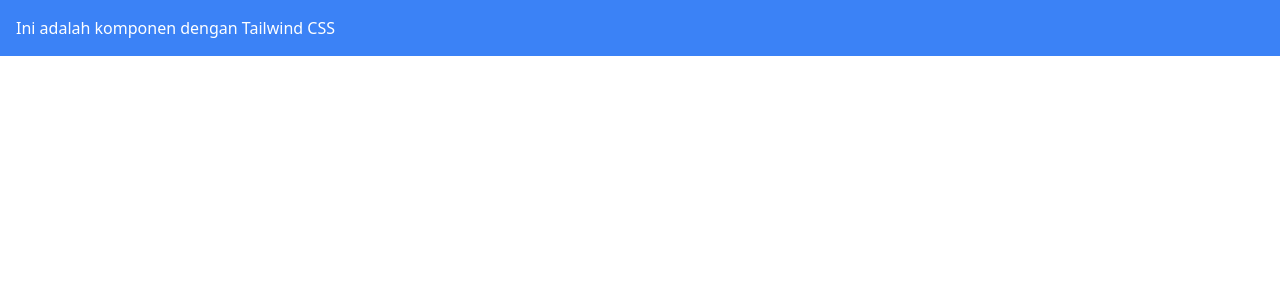
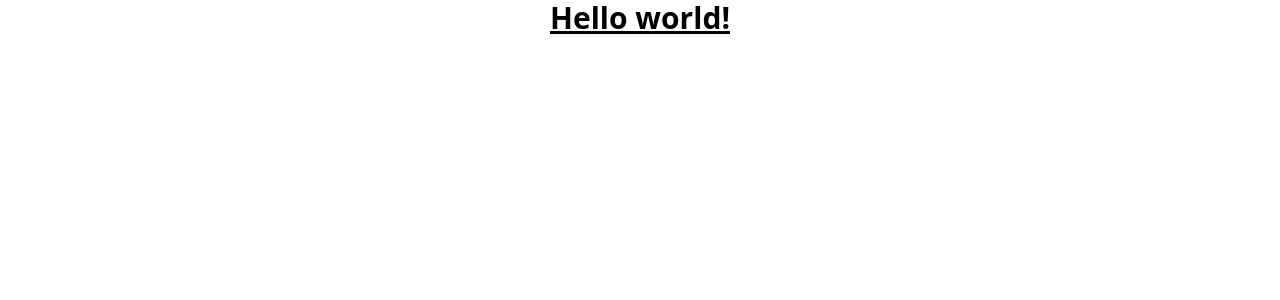
Before and after one commit to stvnus/YooGallery, a React (Create React App) app: page / in a window 1280 px wide. Shown: the top 300 px of the page. Built offline with nearby package versions, Linux system fonts and the light colour scheme.

Commit message:
feat : add router

```diff
--- a/src/App.js
+++ b/src/App.js
@@ -1,12 +1,12 @@
-
+import Router from "./router";
 import './index.css';
 
 function App() {
-  return (
-    <div className="bg-blue-500 text-white p-4 text-white">
-      Ini adalah komponen dengan Tailwind CSS
-    </div>
-  );
+	return (
+		<>
+			<Router />
+		</>
+	);
 }
 
 export default App;
--- /dev/null
+++ b/src/pages/Home/index.js
@@ -0,0 +1,13 @@
+import React from 'react'
+
+function index() {
+  return (
+    <div>
+      <h1 class="text-3xl font-bold underline text-center">
+         Hello world!
+         </h1>
+    </div>
+  )
+}
+
+export default index
--- /dev/null
+++ b/src/router/index.js
@@ -0,0 +1,18 @@
+import React from "react";
+import { BrowserRouter, Route, Routes } from "react-router-dom";
+import Home from "../pages/Home";
+
+
+const Router = () => {
+	return (
+		<BrowserRouter>
+			<Routes>
+				<Route path="/">
+					<Route index element={<Home />} />
+				</Route>
+			</Routes>
+		</BrowserRouter>
+	);
+};
+
+export default Router;
```
